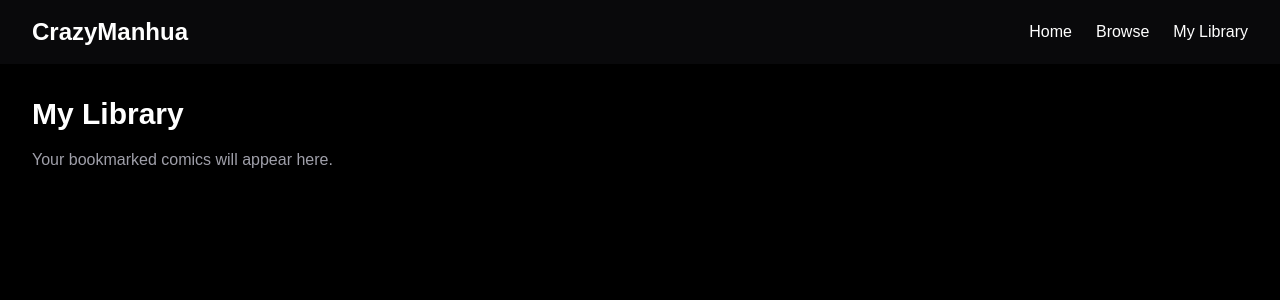
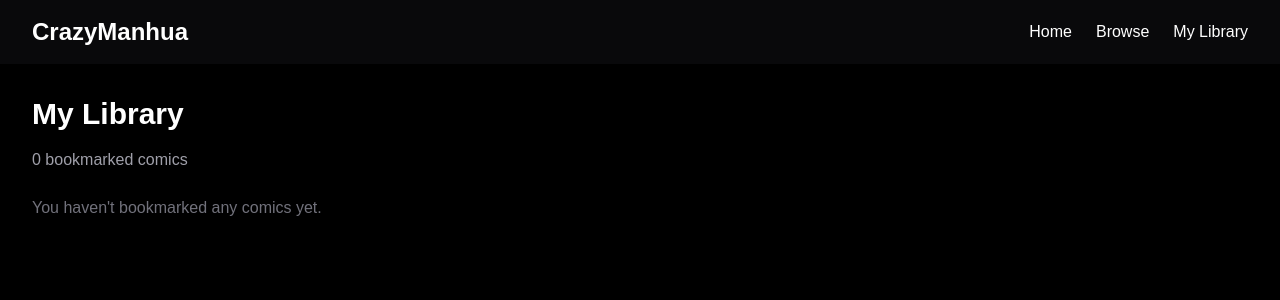
Before and after one commit to dumbadolebom/crazymanhua, a Next.js app: page /library in a window 1280 px wide. Shown: the top 300 px of the page. Built offline with nearby package versions, Linux system fonts and the light colour scheme.

Commit message:
Implement shared persistent bookmarks and library

```diff
--- a/src/app/library/page.js
+++ b/src/app/library/page.js
@@ -1,9 +1,39 @@
+"use client";
+
+import ComicCard from "@/components/ComicCard";
+import { comics } from "@/data/comics";
+import { useBookmarks } from "@/lib/bookmarks";
+
 export default function LibraryPage() {
+  const bookmarks = useBookmarks();
+
+  const savedComics = comics.filter((comic) => bookmarks.includes(comic.id));
+
   return (
     <main className="min-h-screen bg-black p-8 text-white">
       <h1 className="mb-4 text-3xl font-bold">My Library</h1>
 
-      <p className="text-zinc-400">Your bookmarked comics will appear here.</p>
+      <p className="mb-6 text-zinc-400">
+        {savedComics.length} bookmarked comics
+      </p>
+
+      {savedComics.length === 0 ? (
+        <p className="text-zinc-500">
+          You haven{"'"}t bookmarked any comics yet.
+        </p>
+      ) : (
+        <div className="grid grid-cols-1 gap-4 sm:grid-cols-2 lg:grid-cols-3">
+          {savedComics.map((comic) => (
+            <ComicCard
+              key={comic.id}
+              id={comic.id}
+              title={comic.title}
+              rating={comic.rating}
+              chapter={comic.chapter}
+            />
+          ))}
+        </div>
+      )}
     </main>
   );
 }
--- a/src/components/ComicCard.jsx
+++ b/src/components/ComicCard.jsx
@@ -1,36 +1,11 @@
 "use client";
 
-import { useEffect, useState } from "react";
+import { useBookmarks, toggleBookmark } from "@/lib/bookmarks";
 
 export default function ComicCard({ id, title, rating, chapter }) {
-  const [bookmarked, setBookmarked] = useState(false);
-  const [loaded, setLoaded] = useState(false);
+  const bookmarks = useBookmarks();
 
-  useEffect(() => {
-    const savedBookmarks = JSON.parse(
-      localStorage.getItem("crazymanhua-bookmarks") || "[]",
-    );
-
-    setBookmarked(savedBookmarks.includes(id));
-    setLoaded(true);
-  }, [id]);
-
-  function toggleBookmark() {
-    const savedBookmarks = JSON.parse(
-      localStorage.getItem("crazymanhua-bookmarks") || "[]",
-    );
-
-    const updatedBookmarks = bookmarked
-      ? savedBookmarks.filter((comicId) => comicId !== id)
-      : [...new Set([...savedBookmarks, id])];
-
-    localStorage.setItem(
-      "crazymanhua-bookmarks",
-      JSON.stringify(updatedBookmarks),
-    );
-
-    setBookmarked(!bookmarked);
-  }
+  const bookmarked = bookmarks.includes(id);
 
   return (
     <div className="rounded-lg border border-zinc-700 bg-zinc-900 p-4 text-white">
@@ -41,11 +16,10 @@ export default function ComicCard({ id, title, rating, chapter }) {
       <p className="mt-1 text-sm text-zinc-400">Latest: {chapter}</p>
 
       <button
-        onClick={toggleBookmark}
-        disabled={!loaded}
+        onClick={() => toggleBookmark(id)}
         className="mt-4 rounded-md bg-purple-600 px-4 py-2 text-sm font-medium hover:bg-purple-700"
       >
-        {!loaded ? "Loading..." : bookmarked ? "Bookmarked ✓" : "Add Bookmark"}
+        {bookmarked ? "Bookmarked ✓" : "Add Bookmark"}
       </button>
     </div>
   );
--- /dev/null
+++ b/src/lib/bookmarks.js
@@ -0,0 +1,61 @@
+"use client";
+
+import { useSyncExternalStore } from "react";
+
+const STORAGE_KEY = "crazymanhua-bookmarks";
+const CHANGE_EVENT = "crazymanhua-bookmarks-changed";
+const EMPTY_BOOKMARKS = [];
+
+let cachedRaw = null;
+let cachedBookmarks = EMPTY_BOOKMARKS;
+
+function getBookmarks() {
+  if (typeof window === "undefined") {
+    return EMPTY_BOOKMARKS;
+  }
+
+  const raw = localStorage.getItem(STORAGE_KEY);
+
+  if (raw === cachedRaw) {
+    return cachedBookmarks;
+  }
+
+  cachedRaw = raw;
+
+  try {
+    const parsed = JSON.parse(raw || "[]");
+    cachedBookmarks = Array.isArray(parsed)
+      ? parsed.filter((id) => Number.isInteger(id))
+      : EMPTY_BOOKMARKS;
+  } catch {
+    cachedBookmarks = EMPTY_BOOKMARKS;
+  }
+
+  return cachedBookmarks;
+}
+
+function subscribe(callback) {
+  window.addEventListener(CHANGE_EVENT, callback);
+  window.addEventListener("storage", callback);
+
+  return () => {
+    window.removeEventListener(CHANGE_EVENT, callback);
+    window.removeEventListener("storage", callback);
+  };
+}
+
+export function useBookmarks() {
+  return useSyncExternalStore(subscribe, getBookmarks, () => EMPTY_BOOKMARKS);
+}
+
+export function toggleBookmark(id) {
+  const bookmarks = getBookmarks();
+
+  const updated = bookmarks.includes(id)
+    ? bookmarks.filter((comicId) => comicId !== id)
+    : [...bookmarks, id];
+
+  localStorage.setItem(STORAGE_KEY, JSON.stringify(updated));
+
+  window.dispatchEvent(new Event(CHANGE_EVENT));
+}
```
